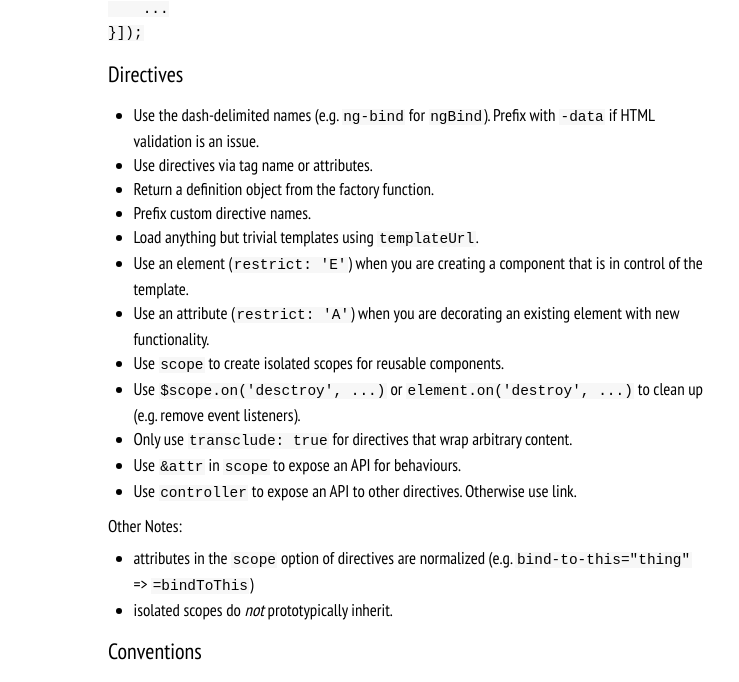
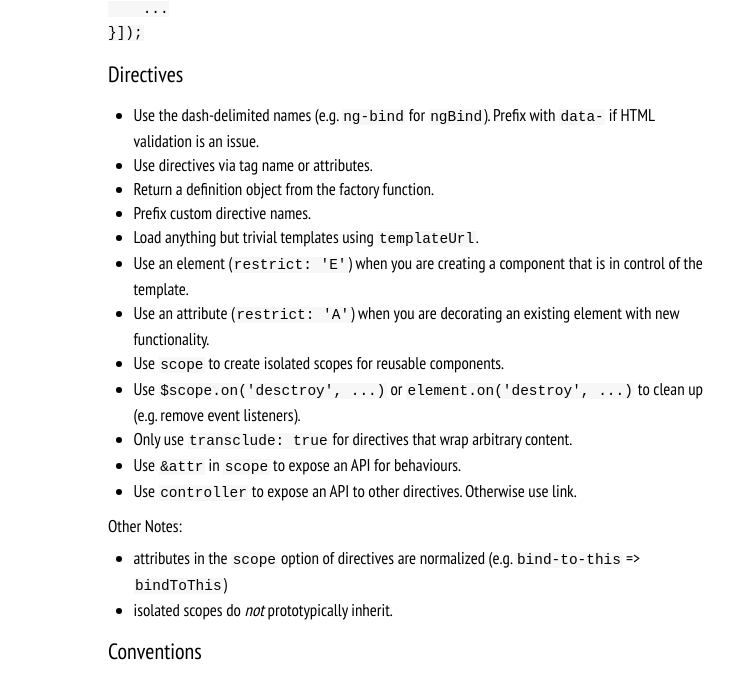
Before and after one commit to m2w/m2w.github.com, a Jekyll site: the page built from _posts/2014-02-04-notes-on-angular.md, in a window 1280 px wide. Shown: the part 919-1601 px from the top of the page, without its empty margins (232-971 px from the left). Built offline with Jekyll 4.4.1, drawn with Linux system fonts in a browser that asks for light colours; nearby versions of some CDN libraries.

Commit message:
Update post: Minor touch-ups in Notes on Angular

```diff
--- a/_posts/2014-02-04-notes-on-angular.md
+++ b/_posts/2014-02-04-notes-on-angular.md
@@ -43,7 +43,7 @@ someModule.factory('greeter', ['$window', function(renamed$window) {
 
 ### Directives
 
-- Use the dash-delimited names (e.g. `ng-bind` for `ngBind`). Prefix with `-data` if HTML validation is an issue.
+- Use the dash-delimited names (e.g. `ng-bind` for `ngBind`). Prefix with `data-` if HTML validation is an issue.
 - Use directives via tag name or attributes.
 - Return a definition object from the factory function.
 - Prefix custom directive names.
@@ -58,7 +58,7 @@ someModule.factory('greeter', ['$window', function(renamed$window) {
 
 Other Notes:
 
-- attributes in the `scope` option of directives are normalized (e.g. `bind-to-this="thing"` => `=bindToThis`)
+- attributes in the `scope` option of directives are normalized (e.g. `bind-to-this` => `bindToThis`)
 - isolated scopes do *not* prototypically inherit.
 
 
```
